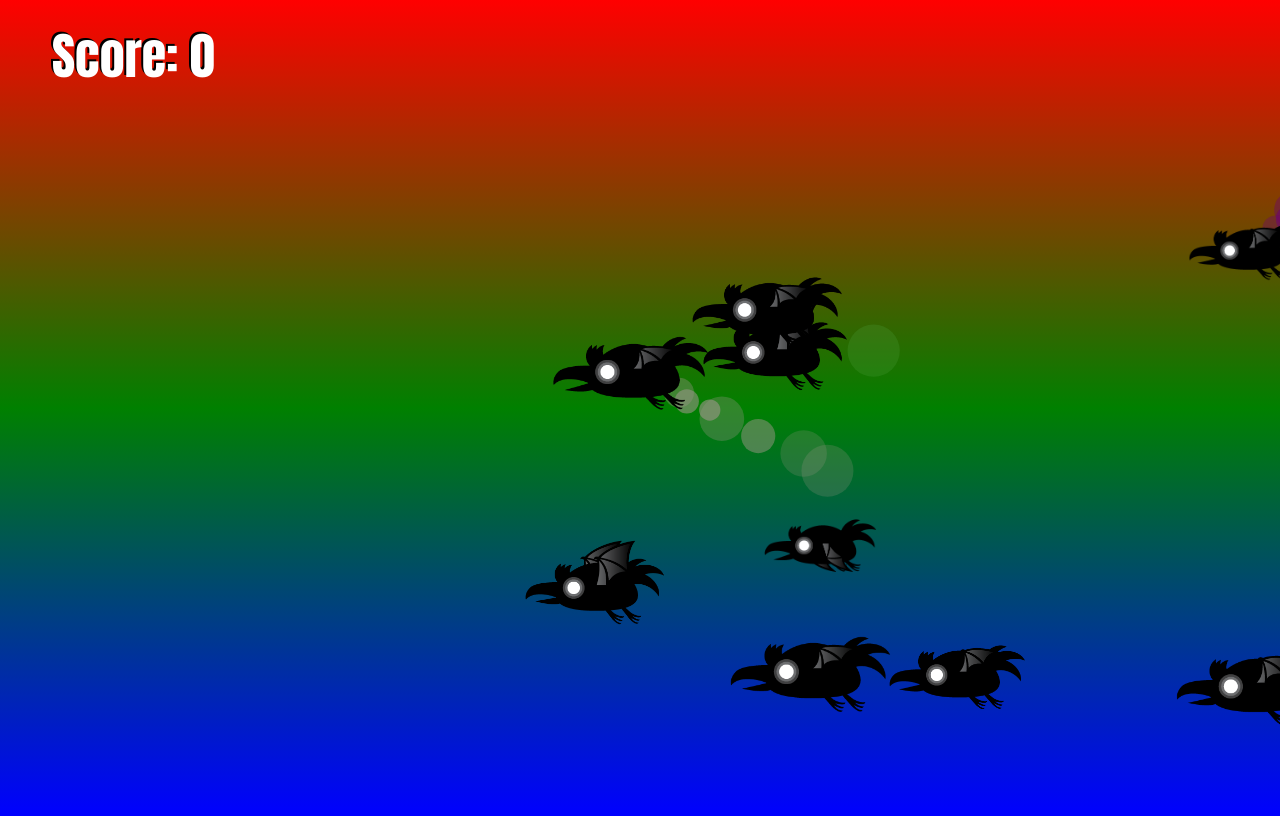
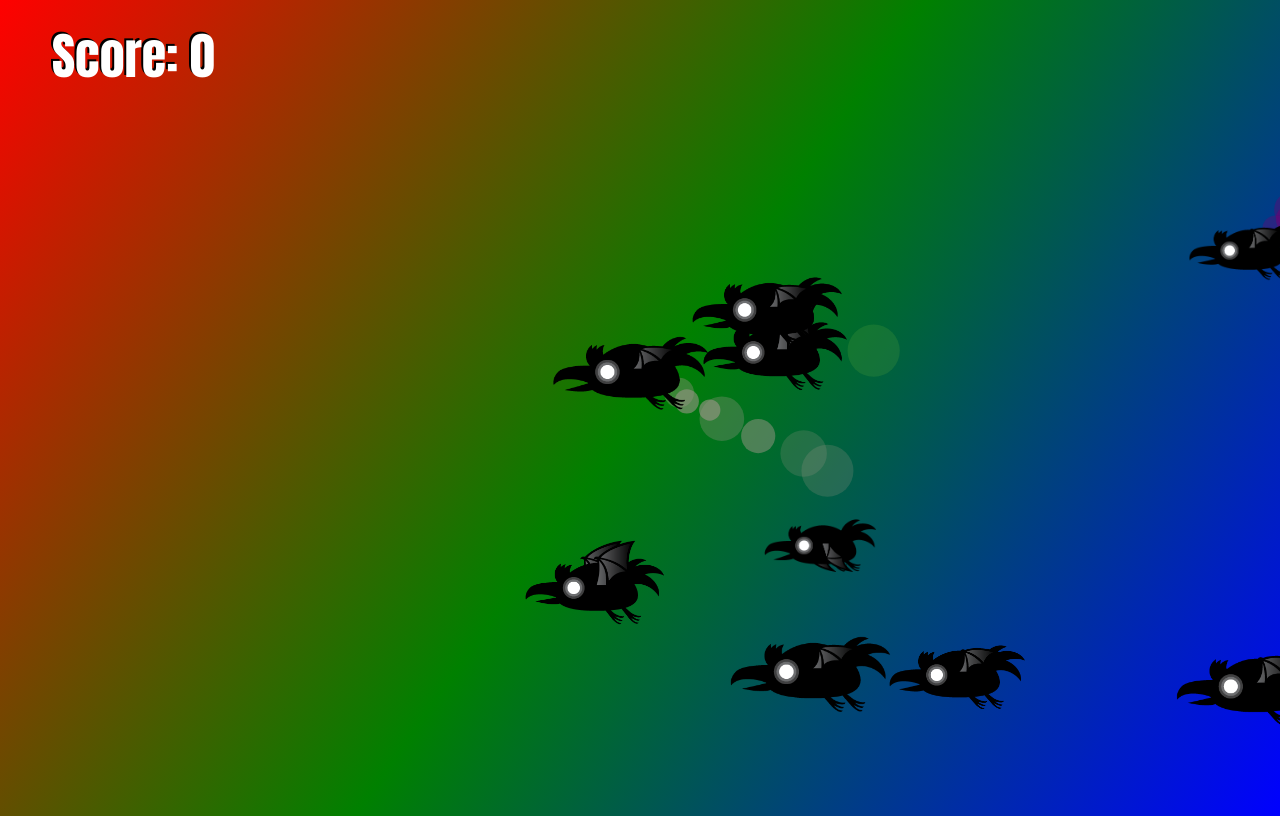
Before and after one commit to JaynamPan/Simple-JS-Game-Raven, a plain HTML site: page index.html in a window 1280 px wide. Drawn offline with Linux system fonts and the light colour scheme.

Commit message:
Update style.css

```diff
--- a/style.css
+++ b/style.css
@@ -1,5 +1,5 @@
 body{
-    background: linear-gradient(to bottom,red,green,blue);
+    background: linear-gradient(125deg,red,green,blue);
     width: 100vw;
     height: 100vh;
     overflow: hidden;
```
